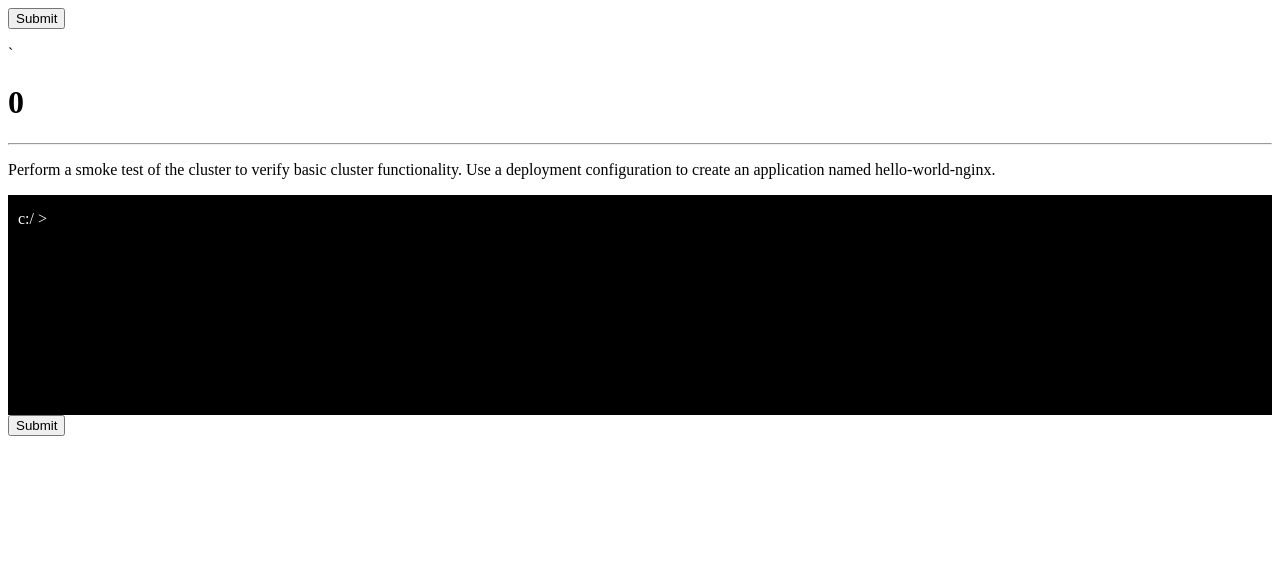
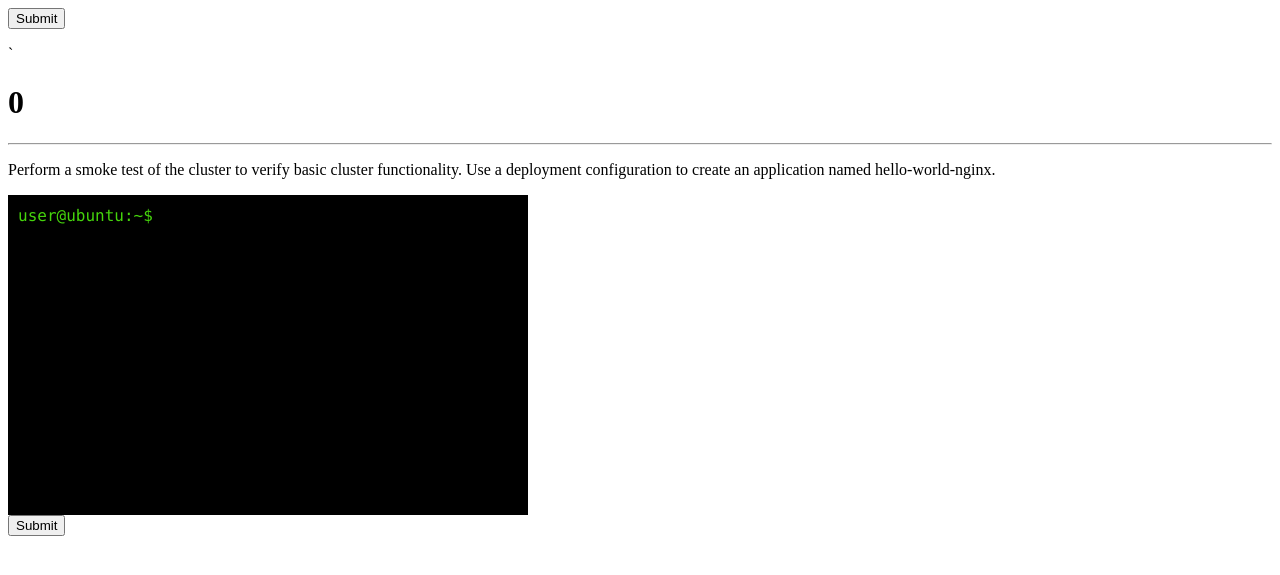
Before and after one commit to cullinap/dev, a Flask app: page /terminal in a window 1280 px wide. Shown: the top 575 px of the page. Run offline with Flask 2, Linux system fonts and the light colour scheme; some libraries are stand-ins or nearby versions.

Commit message:
stylized the terminal

```diff
--- a/openshift_notes/templates/terminal.html
+++ b/openshift_notes/templates/terminal.html
@@ -27,10 +27,11 @@
 
       .terminal{
         background: black;
-        color: white;
-        font: courier;
+        color: #45D40C;
+        font: 1.0em 'Andale Mono', Consolas, 'Courier New';
         padding: 10px;
-        height: 200px;
+        height: 300px;
+        width: 500px;
         overflow: hidden;
       }
 
@@ -49,9 +50,9 @@
         width: 100%;
         border: none;
         background: black;
-        color: white;
+        color: #45D40C;
         outline: none;
-        font-size: 20px;
+        font: 1.0em 'Andale Mono', Consolas, 'Courier New';
       }
 
     </style>
@@ -116,7 +117,7 @@
           </div>
           <!-- current line of terminal, onkeydown="myFunction(event)" was the JS controller -->
           <div class="line">
-            <span id="path">c:/&nbsp;>&nbsp;</span> <!-- c:/>-->
+            <span id="path">user@ubuntu:~$&nbsp;</span> <!-- c:/>-->
             <input type="text" id="answer" name="answer"> <!-- line input -->
           </div>
         </div>
```
